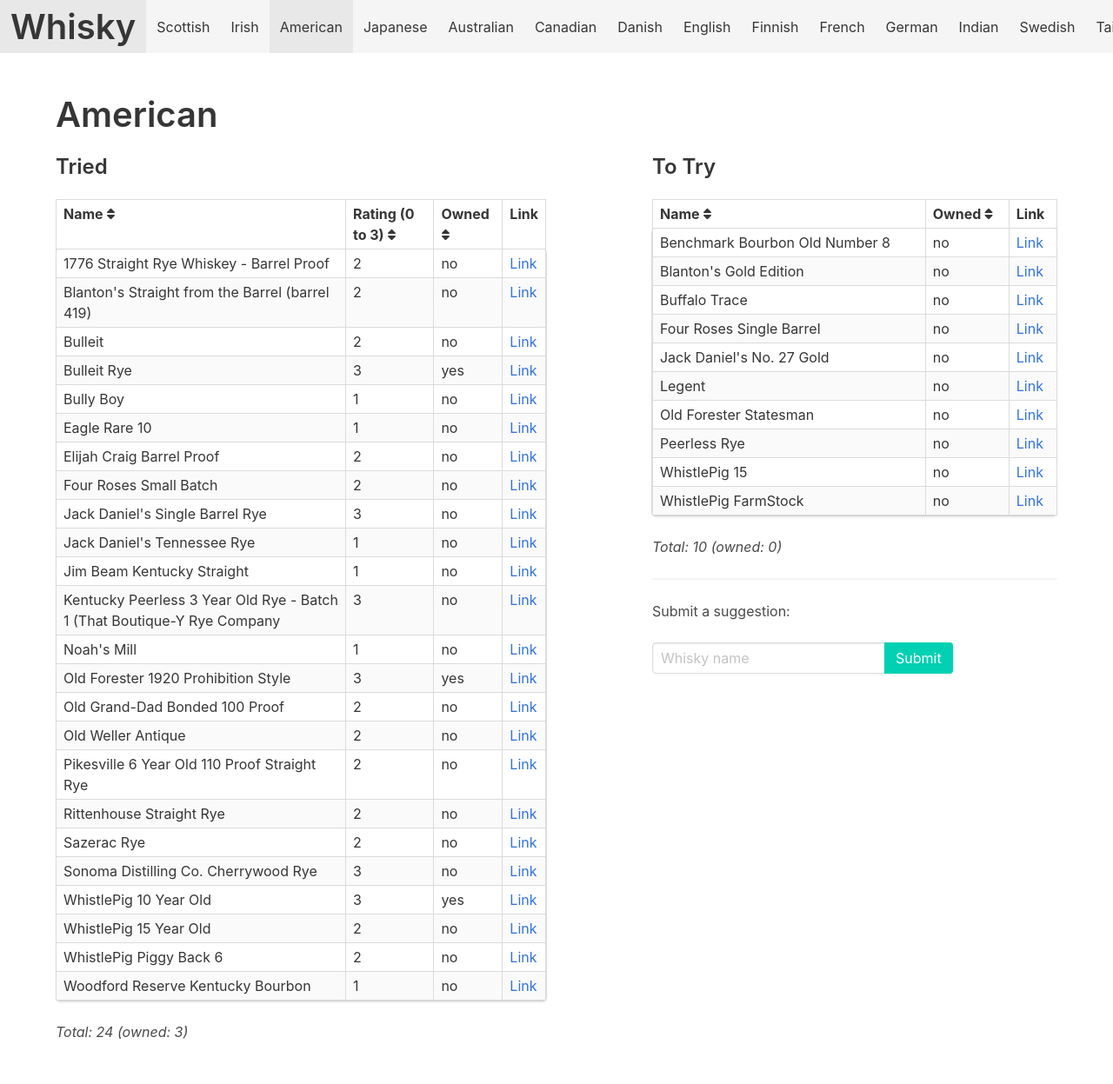
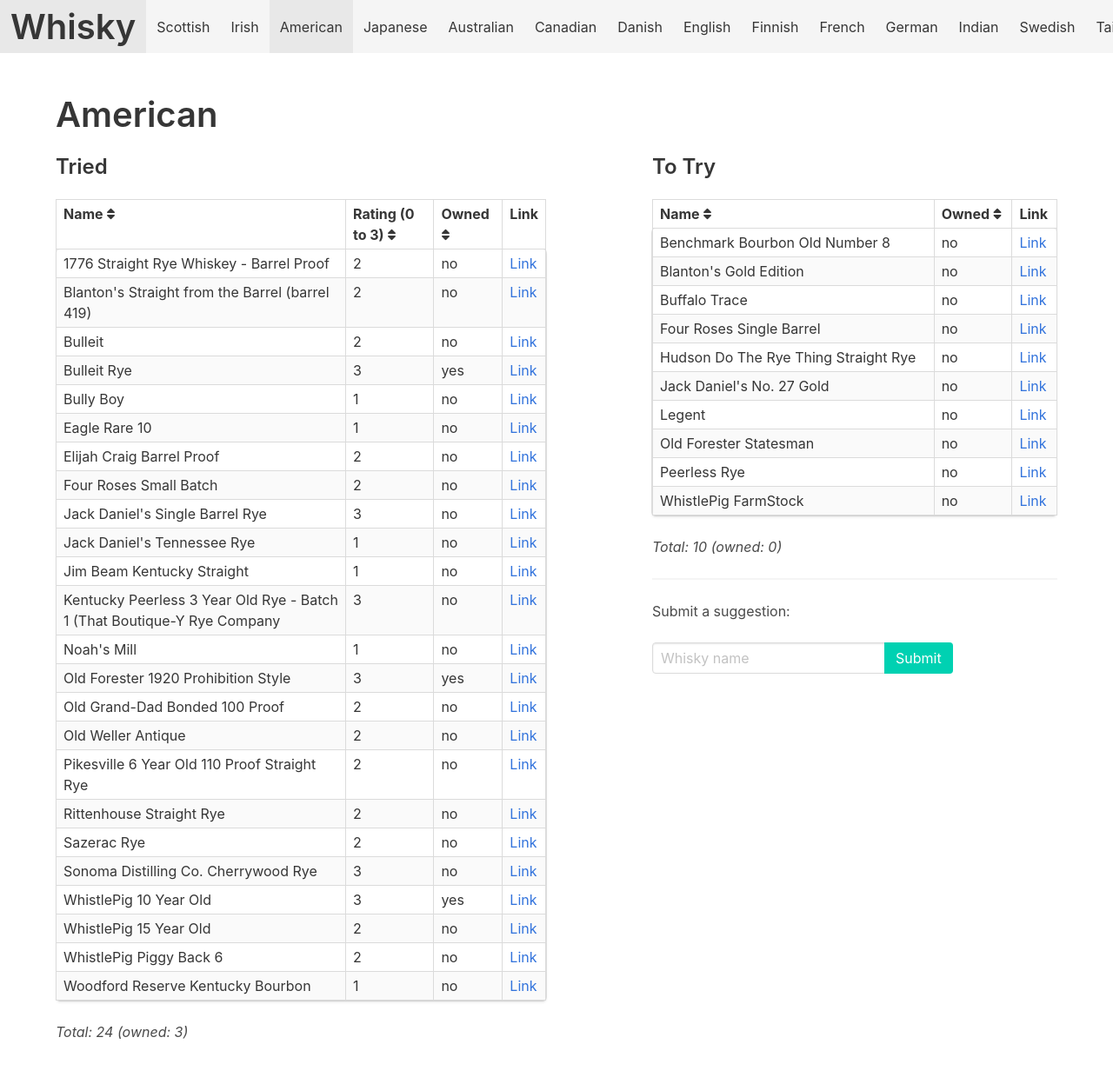
Before and after one commit to grega/whisky, a Jekyll site: the page built from american.html, in a window 1280 px wide. Shown: the whole page at 87% size. Built offline with Jekyll 4.4.1, drawn with Linux system fonts in a browser that asks for light colours; nearby versions of some CDN libraries.

Commit message:
Update to_try.yml

```diff
--- a/_data/american/to_try.yml
+++ b/_data/american/to_try.yml
@@ -6,5 +6,5 @@
 - name: Benchmark Bourbon Old Number 8
 - name: Legent
 - name: WhistlePig FarmStock
-- name: WhistlePig 15
 - name: Peerless Rye
+- name: Hudson Do The Rye Thing Straight Rye
```
